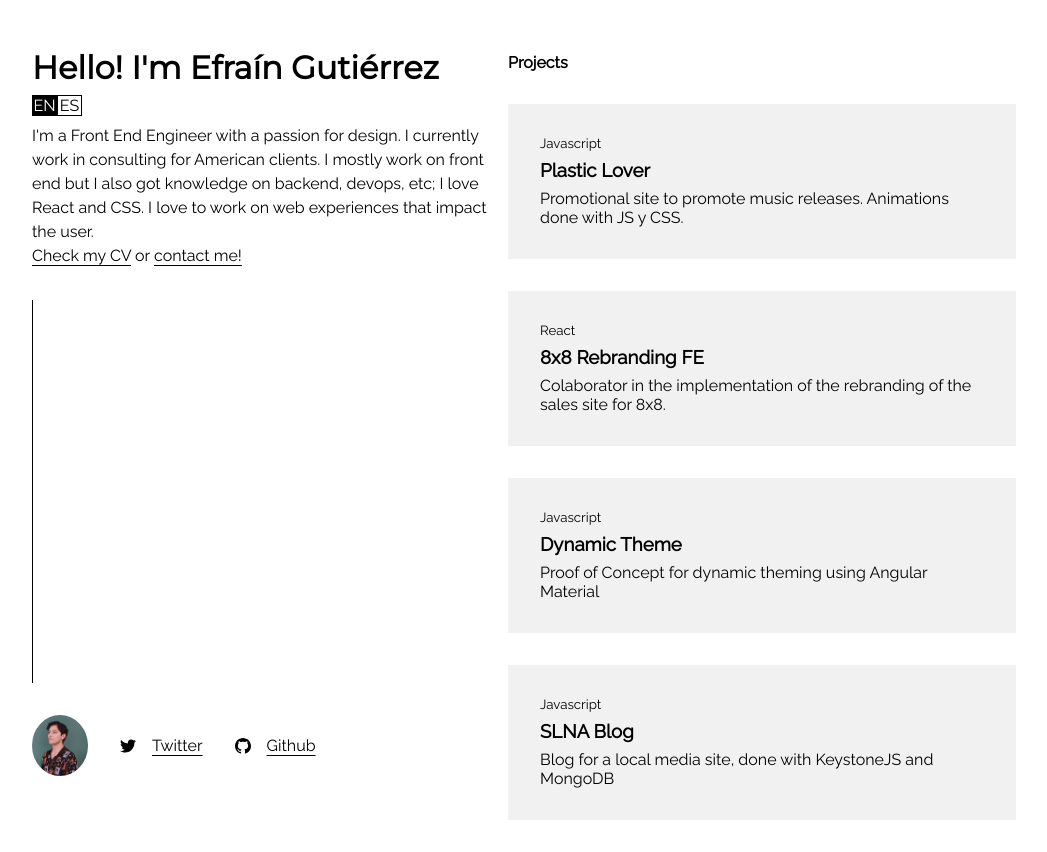
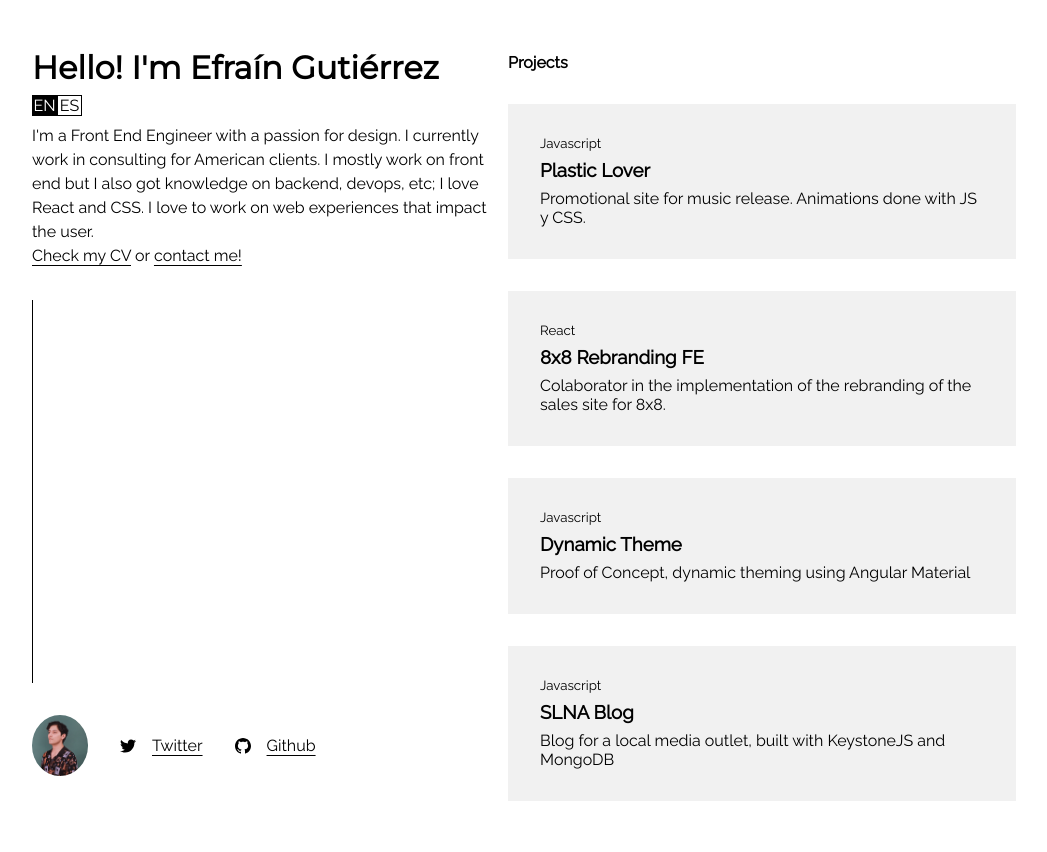
Before and after one commit to gtzefrain/portfolio, a React (Create React App) app: page / in a window 1280 px wide. Shown: the whole page, without its empty margins (104-1151 px from the left). Built offline with nearby package versions, Linux system fonts and the light colour scheme.

Commit message:
Adding keys for rendering and correcting copy

```diff
--- a/src/App.js
+++ b/src/App.js
@@ -15,7 +15,7 @@ function App() {
       projects: [{
         language: 'Javascript',
         title: 'Plastic Lover',
-        description: 'Promotional site to promote music releases. Animations done with JS y CSS.',
+        description: 'Promotional site for music release. Animations done with JS y CSS.',
         // link: 'http://www.plasticlover.com.mx/'
         link: 'https://test-plastic-ep.herokuapp.com/',
         video: '/videos/plastic_video.mp4',
@@ -30,14 +30,14 @@ function App() {
       }, {
         language: 'Javascript',
         title: 'Dynamic Theme',
-        description: 'Proof of Concept for dynamic theming using Angular Material',
+        description: 'Proof of Concept, dynamic theming using Angular Material',
         link: 'https://material-theming.herokuapp.com/',
         video: '/videos/theming.mp4',
         thumb: '/thumbnails/theming.png'
       }, {
         language: 'Javascript',
         title: 'SLNA Blog',
-        description: 'Blog for a local media site, done with KeystoneJS and MongoDB',
+        description: 'Blog for a local media outlet, built with KeystoneJS and MongoDB',
         link: 'https://blog-slna.herokuapp.com/blog',
         video: '/videos/slna.mp4',
         thumb: '/thumbnails/slna.png'
@@ -69,7 +69,7 @@ function App() {
       }, {
         language: 'Javascript',
         title: 'Dynamic Theme',
-        description: 'Prueba de Concepto para cambio dinámico de temas usando Angular Material',
+        description: 'Prueba de Concepto, cambio dinámico de temas usando Angular Material',
         link: 'https://material-theming.herokuapp.com/',
         video: '/videos/theming.mp4',
         thumb: '/thumbnails/theming.png'
@@ -116,7 +116,7 @@ function App() {
           </h3>
           <div className="lang-switcher">
             {languages.map((lang) => (
-              <div className={`lang ${language === lang ? "active" : ""}`} onClick={() => setLanguage(lang)}>{lang}</div>
+              <div key= {`${lang}-option`} className={`lang ${language === lang ? "active" : ""}`} onClick={() => setLanguage(lang)}>{lang}</div>
             ))}
           </div>
           <p className="cover">
@@ -172,7 +172,7 @@ function App() {
       <div className="projects items-center padding-sides">
         <h4 className="header">{selectedInfo.projects_title}</h4>
         {selectedInfo.projects.map((project) => (
-          <a href={project.link} target="_blank">
+          <a  key= {`${project.title}-link`} href={project.link} target="_blank">
             <article className="project transition" onMouseEnter={() => selectVideo(project.video, project.thumb)} onMouseLeave={() => removeVideo()}>
               <h5 className="language">{project.language}</h5>
               <h3 className="title">{project.title}</h3>
```
